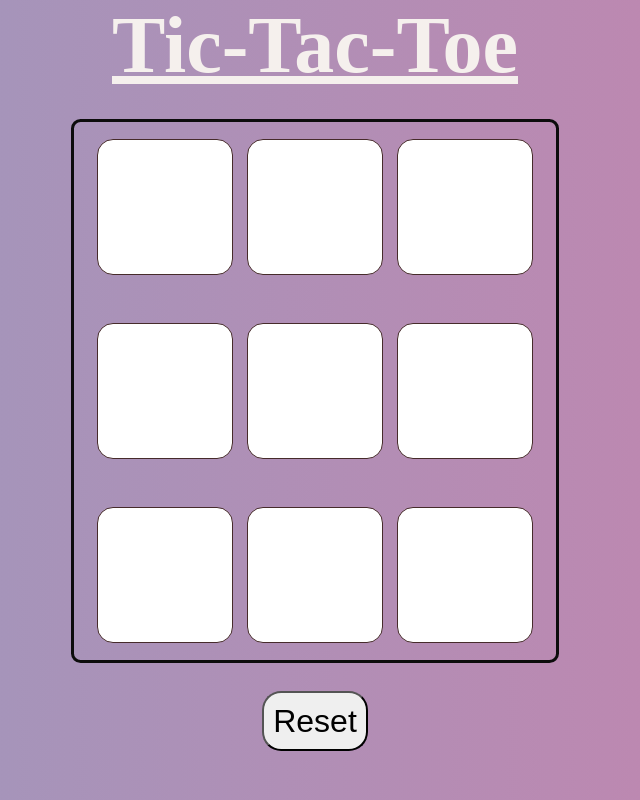
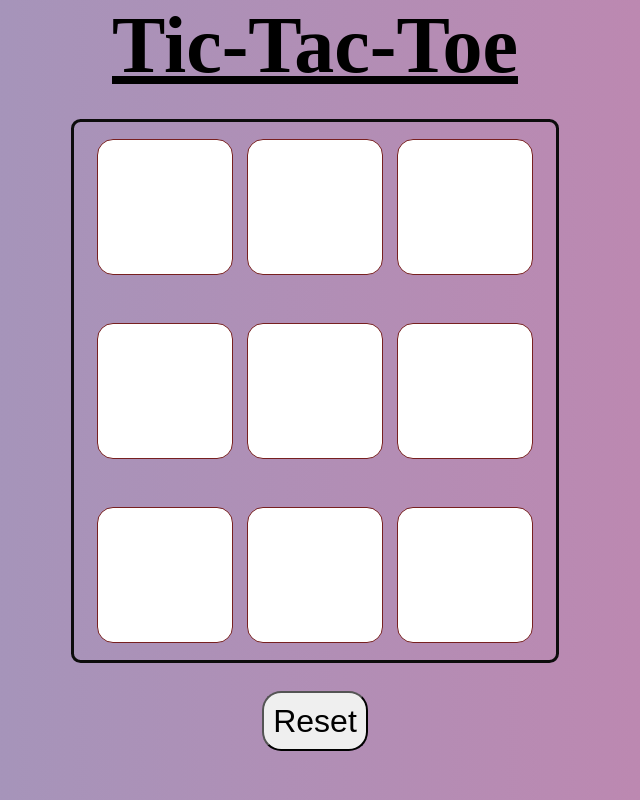
Before and after one commit to ami2211q/Tic_Tac_Toe, a plain HTML site: page index.html in a window 1280 px wide. Shown: the whole page, without its empty margins (325-965 px from the left). Drawn offline with nearby package versions, Linux system fonts and the light colour scheme.

```diff
--- a/style.css
+++ b/style.css
@@ -29,7 +29,7 @@ body {
 h1{
 text-decoration: underline;
 font-size: 10vmin;
-color: rgb(245, 240, 237);
+color: hsl(0.1, 0.1, 0.1);
 animation: animate 8s infinite linear;
 }
 
@@ -52,7 +52,7 @@ animation: animate 8s infinite linear;
     justify-content: center;
     align-items: center;
     gap: 0.9rem;
-    animation: animate 8s infinite linear;
+    animation: animate 7s infinite linear;
     /* background-color:rgb(146, 142, 142) */
 }
 
@@ -60,10 +60,10 @@ animation: animate 8s infinite linear;
     height: 17vmin;
     width: 17vmin;
     background-color: white;
-    color: rgb(109, 60, 31);
+    color: rgb(220, 135, 85);
     font-size: 13vmin;
     padding: 0.3rem;
-   border: 0.1rem solid rgb(70, 43, 43);
+   border: 0.1rem solid rgb(119, 32, 32);
    border-radius: 1rem;
     cursor: pointer;
 }
```
Also changed, not shown: Screenshot 2024-01-20 223049.png (added), 1 other file.
